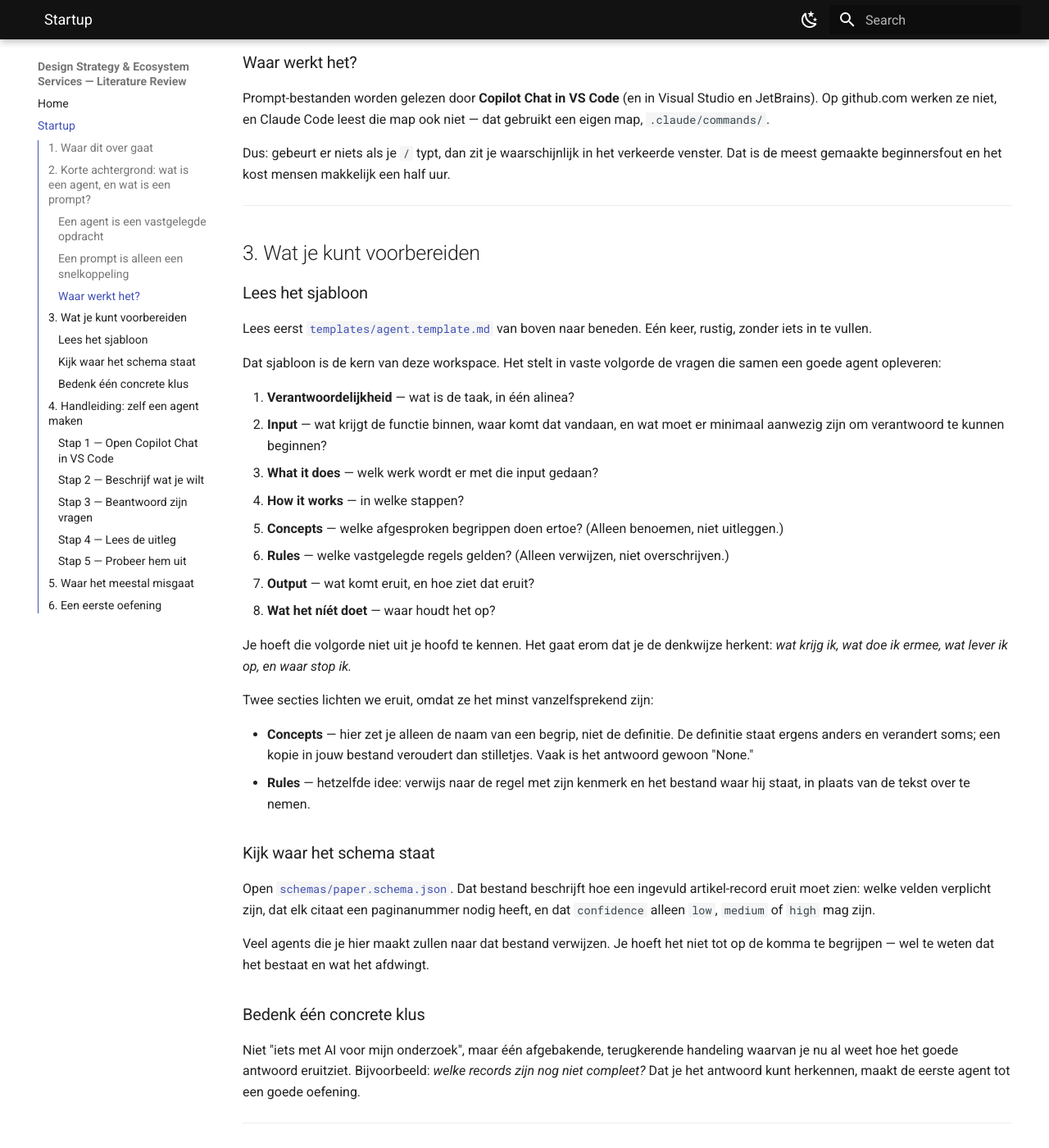
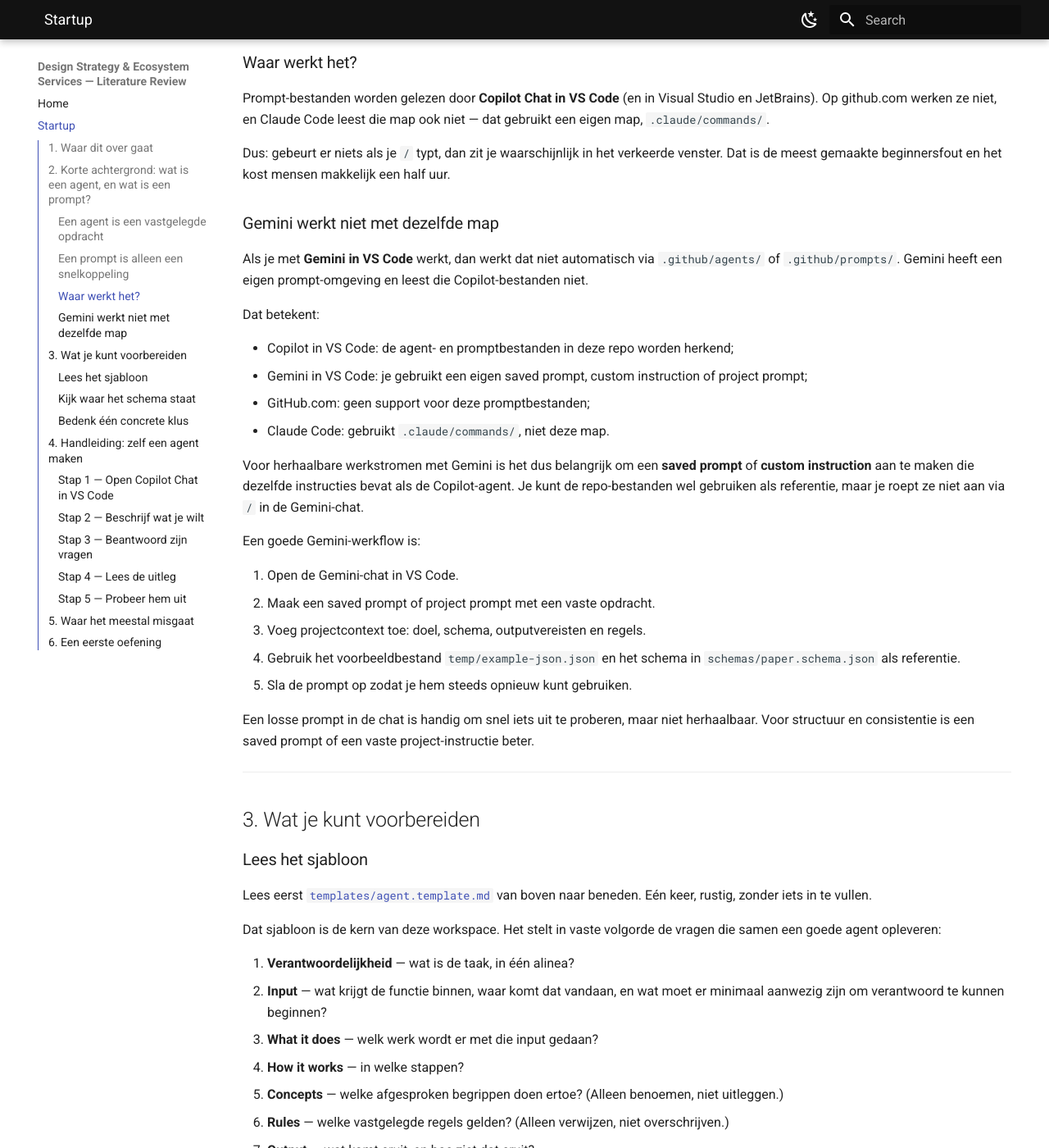
Before and after one commit to hans-blok/design-strategy-ecosystem-services-literature-review, an MkDocs documentation site: the page built from docs/startup.md, in a window 1280 px wide and 1400 px high, scrolled down 1269 px. Shown: the whole window at 82% size. Built offline with MkDocs 1.6.1 and Material for MkDocs 9.7.7, drawn with Linux system fonts in a browser that asks for light colours.

Commit message:
update startup.md

```diff
--- a/docs/startup.md
+++ b/docs/startup.md
@@ -60,6 +60,35 @@ een eigen map, `.claude/commands/`.
 
 Dus: gebeurt er niets als je `/` typt, dan zit je waarschijnlijk in het verkeerde venster. Dat
 is de meest gemaakte beginnersfout en het kost mensen makkelijk een half uur.
+
+### Gemini werkt niet met dezelfde map
+
+Als je met **Gemini in VS Code** werkt, dan werkt dat niet automatisch via `.github/agents/` of
+`.github/prompts/`. Gemini heeft een eigen prompt-omgeving en leest die Copilot-bestanden niet.
+
+Dat betekent:
+
+- Copilot in VS Code: de agent- en promptbestanden in deze repo worden herkend;
+- Gemini in VS Code: je gebruikt een eigen saved prompt, custom instruction of project prompt;
+- GitHub.com: geen support voor deze promptbestanden;
+- Claude Code: gebruikt `.claude/commands/`, niet deze map.
+
+Voor herhaalbare werkstromen met Gemini is het dus belangrijk om een **saved prompt** of
+**custom instruction** aan te maken die dezelfde instructies bevat als de Copilot-agent. Je
+kunt de repo-bestanden wel gebruiken als referentie, maar je roept ze niet aan via `/` in de
+Gemini-chat.
+
+Een goede Gemini-werkflow is:
+
+1. Open de Gemini-chat in VS Code.
+2. Maak een saved prompt of project prompt met een vaste opdracht.
+3. Voeg projectcontext toe: doel, schema, outputvereisten en regels.
+4. Gebruik het voorbeeldbestand `temp/example-json.json` en het schema in
+   `schemas/paper.schema.json` als referentie.
+5. Sla de prompt op zodat je hem steeds opnieuw kunt gebruiken.
+
+Een losse prompt in de chat is handig om snel iets uit te proberen, maar niet herhaalbaar. Voor
+structuur en consistentie is een saved prompt of een vaste project-instructie beter.
 
 ---
 
```
Also changed, not shown: README.md (+24 -3 lines), startup.md (+32 -3 lines).
